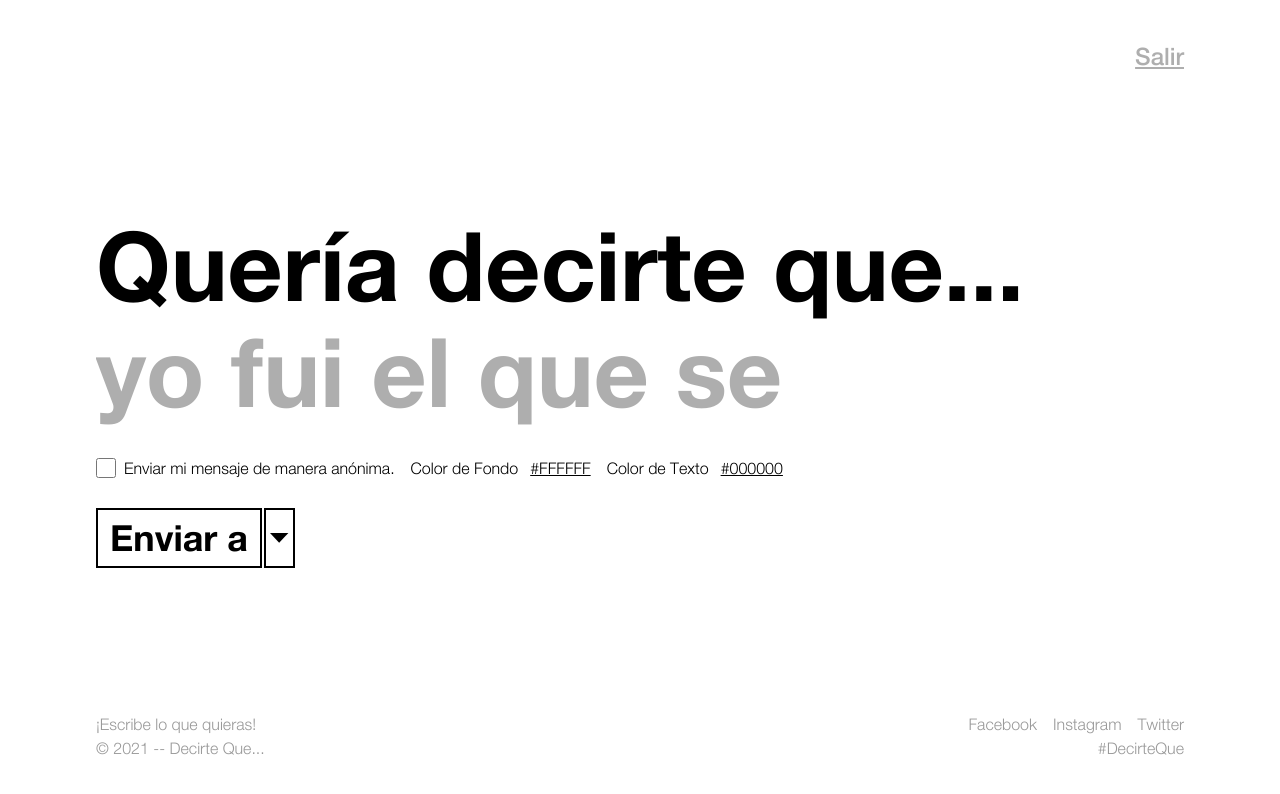
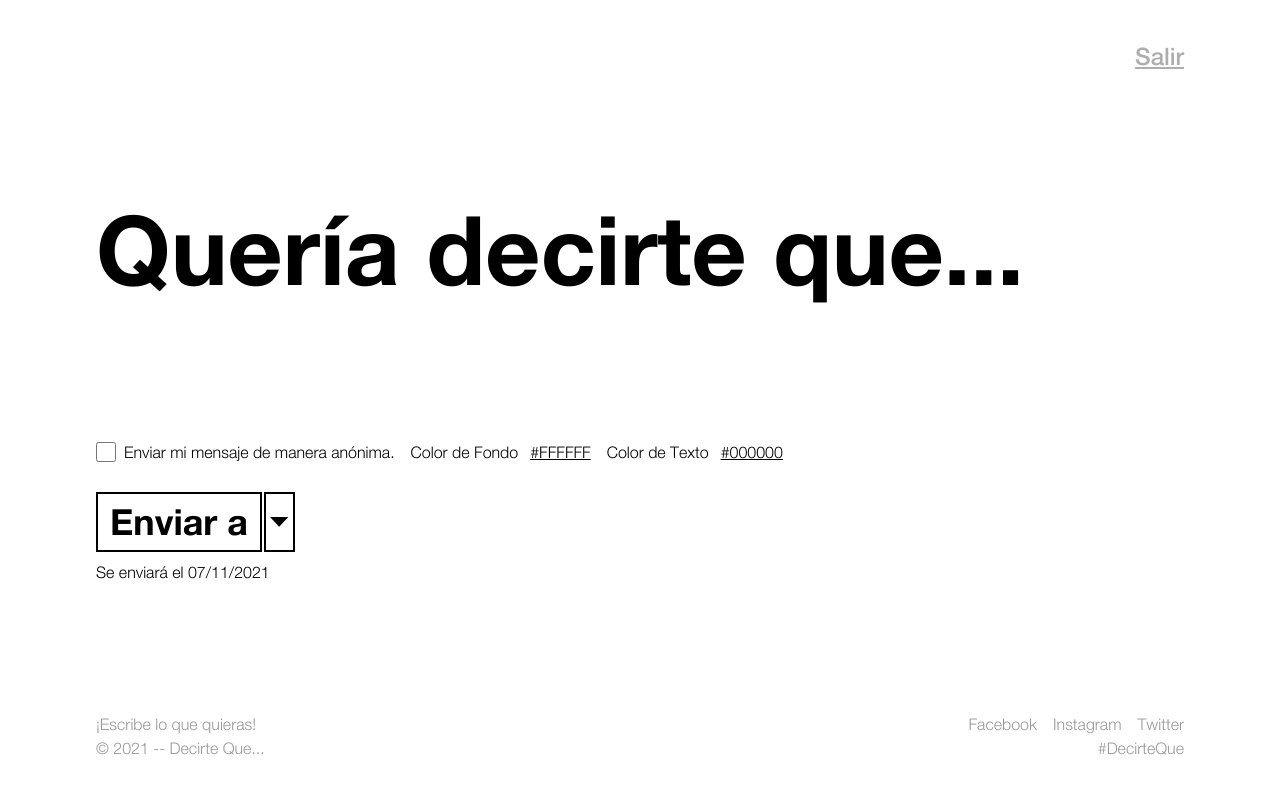
Before and after one commit to bveranoc/dqclient, a React (Create React App) app: page / in a window 1280 px wide. Shown: the top 794 px of the page. Built offline with nearby package versions, Linux system fonts and the light colour scheme.

Commit message:
Adding home color changing functionality

```diff
--- a/src/components/ColorPicker/index.js
+++ b/src/components/ColorPicker/index.js
@@ -1,11 +1,18 @@
 import React, { useRef, useState, useEffect } from 'react'
 
-const ColorPicker = ({ ctxColor, isText, homeData, setHomeData }) => {
+const ColorPicker = ({
+  ctxColor,
+  isText,
+  homeData,
+  setHomeData,
+  setHomeColor,
+}) => {
   const [color, setColor] = useState(ctxColor)
   const colorPicker = useRef()
 
   const onChange = () => {
     setColor(colorPicker.current.value.toUpperCase())
+    setHomeColor(colorPicker.current.value.toUpperCase())
   }
 
   useEffect(() => {
--- a/src/index.js
+++ b/src/index.js
@@ -7,15 +7,12 @@ import './index.css'
 
 // Context
 import MsgState from './store/context/messaging/msgState'
-import ThemeState from './store/context/theming/themeState'
 
 ReactDOM.render(
-  <ThemeState>
-    <MsgState>
-      <React.StrictMode>
-        <App />
-      </React.StrictMode>
-    </MsgState>
-  </ThemeState>,
+  <MsgState>
+    <React.StrictMode>
+      <App />
+    </React.StrictMode>
+  </MsgState>,
   document.getElementById('root')
 )
--- a/src/layout/AppLayout.js
+++ b/src/layout/AppLayout.js
@@ -1,21 +1,14 @@
-import React, { useContext } from 'react'
-
-// Context
-import ThemeContext from '../store/context/theming/themeContext'
+import React from 'react'
 
 // Components
 import Navbar from '../components/Navbar'
 import Footer from '../components/Footer'
 
-const AppLayout = ({ children }) => {
-  const themeContext = useContext(ThemeContext)
-  const { isWhiteTheme } = themeContext
-
+const AppLayout = ({ children, bgColor }) => {
   return (
     <div
-      className={`flex flex-col min-h-screen ${
-        !isWhiteTheme && 'bg-dq-bg-gray'
-      }`}
+      className="flex flex-col min-h-screen"
+      style={{ backgroundColor: bgColor }}
     >
       <div className="flex-grow align-middle px-24 flex flex-col">
         <Navbar />
--- a/src/pages/AuthPage.js
+++ b/src/pages/AuthPage.js
@@ -1,26 +1,15 @@
-import React, { useContext, useEffect } from 'react'
+import React from 'react'
 
 // Layout
 import AppLayout from '../layout/AppLayout'
-
-// Context
-import ThemeContext from '../store/context/theming/themeContext'
 
 // Components
 import FacebookButton from '../components/FacebookButton'
 import GoogleButton from '../components/GoogleButton'
 
 const AuthPage = () => {
-  const themeContext = useContext(ThemeContext)
-  const { switchTheme } = themeContext
-
-  useEffect(() => {
-    switchTheme(false)
-    //eslint-disable-next-line
-  }, [])
-
   return (
-    <AppLayout>
+    <AppLayout bgColor="#f2f2f2">
       <div className="font-neue">
         <p className="font-bold text-7xl text-dq-dark-gray">
           Para finalizar el envío <br />
--- a/src/pages/HomePage.js
+++ b/src/pages/HomePage.js
@@ -1,4 +1,4 @@
-import React, { useState, useContext, useEffect } from 'react'
+import React, { useState, useContext } from 'react'
 import { useHistory } from 'react-router-dom'
 
 // Layout
@@ -6,7 +6,6 @@ import AppLayout from '../layout/AppLayout'
 
 // Context
 import MsgContext from '../store/context/messaging/msgContext'
-import ThemeContext from '../store/context/theming/themeContext'
 
 // Components
 import ColorPicker from '../components/ColorPicker'
@@ -18,15 +17,12 @@ import { SET_DESTINATARY } from '../routes'
 const HomePage = () => {
   // Load Context
   const msgContext = useContext(MsgContext)
-  const themeContext = useContext(ThemeContext)
   const { saveHomeData, message, isAnonymus, bgColor, textColor, sendingDate } =
     msgContext
-  const { switchTheme } = themeContext
 
-  useEffect(() => {
-    switchTheme(true)
-    //eslint-disable-next-line
-  }, [])
+  // Load State
+  const [homeBg, setHomeBg] = useState(bgColor)
+  const [homeTxt, setHomeTxt] = useState(textColor)
 
   // Load router
   let history = useHistory()
@@ -47,20 +43,23 @@ const HomePage = () => {
   }
 
   return (
-    <AppLayout>
+    <AppLayout bgColor={homeBg}>
       <div className="flex justify-center flex-col py-10">
-        <h1 className="font-neue font-bold text-8xl">Quería decirte que...</h1>
+        <h1 className="font-neue font-bold text-8xl" style={{ color: homeTxt }}>
+          Quería decirte que...
+        </h1>
         <form className="font-neue" onSubmit={onSubmit}>
           <div className="flex flex-col">
             <input
               type="text"
-              placeholder="yo fui el que se"
-              className="text-8xl font-bold placeholder-dq-dark-gray outline-none bg-transparent"
+              className="text-8xl font-bold outline-none bg-transparent"
               autoFocus
               value={homeData.message}
               onChange={(e) =>
                 setHomeData({ ...homeData, message: e.target.value })
               }
+              style={{ color: homeTxt }}
+              maxLength="20"
               required
             />
             <div className="my-7 flex">
@@ -80,12 +79,14 @@ const HomePage = () => {
                 ctxColor={bgColor}
                 homeData={homeData}
                 setHomeData={setHomeData}
+                setHomeColor={setHomeBg}
               />
               <ColorPicker
                 ctxColor={textColor}
                 isText
                 homeData={homeData}
                 setHomeData={setHomeData}
+                setHomeColor={setHomeTxt}
               />
             </div>
           </div>
@@ -98,6 +99,11 @@ const HomePage = () => {
             </button>
             <DatePicker homeData={homeData} setHomeData={setHomeData} />
           </div>
+          <p className="mt-2">
+            Se enviará el{' '}
+            {homeData.sendingDate &&
+              homeData.sendingDate.split('-').reverse().join('/')}
+          </p>
         </form>
       </div>
     </AppLayout>
--- a/src/pages/MessagePage.js
+++ b/src/pages/MessagePage.js
@@ -1,19 +1,9 @@
-import React, { useContext, useEffect } from 'react'
-
-import ThemeContext from '../store/context/theming/themeContext'
+import React from 'react'
 
 // Layout
 import AppLayout from '../layout/AppLayout'
 
 const MessagePage = () => {
-  const themeContext = useContext(ThemeContext)
-  const { switchTheme } = themeContext
-
-  useEffect(() => {
-    switchTheme(true)
-    //eslint-disable-next-line
-  }, [])
-
   return (
     <AppLayout>
       <p>Hola</p>
--- a/src/pages/SetDestinataryPage.js
+++ b/src/pages/SetDestinataryPage.js
@@ -1,11 +1,10 @@
-import React, { useContext, useEffect, useState, useRef } from 'react'
+import React, { useContext, useState, useRef } from 'react'
 import { motion } from 'framer-motion'
 
 // Layout
 import AppLayout from '../layout/AppLayout'
 
 // Context
-import ThemeContext from '../store/context/theming/themeContext'
 import MsgContext from '../store/context/messaging/msgContext'
 
 // Icons
@@ -30,9 +29,7 @@ const SetDestinataryPage = () => {
   const [destinatary, setDestinatary] = useState('')
   const destinataryRef = useRef()
 
-  const themeContext = useContext(ThemeContext)
   const msgContext = useContext(MsgContext)
-  const { switchTheme } = themeContext
   const { saveDestinatary } = msgContext
 
   const onChange = () => {
@@ -44,11 +41,6 @@ const SetDestinataryPage = () => {
     saveDestinatary(destinatary)
   }
 
-  useEffect(() => {
-    switchTheme(false)
-    //eslint-disable-next-line
-  }, [])
-
   return (
     <motion.div
       initial="out"
@@ -57,7 +49,7 @@ const SetDestinataryPage = () => {
       variants={pageVariants}
       transition={pageTransition}
     >
-      <AppLayout>
+      <AppLayout bgColor="#f2f2f2">
         <form className="font-neue text-dq-dark-gray" onSubmit={onSubmit}>
           <div className="flex items-center justify-between">
             <input
@@ -74,7 +66,7 @@ const SetDestinataryPage = () => {
               type="submit"
             >
               <EnterIcon />
-              <span className="align-text-top">Enviar</span>
+              <span className="align-text-top hover:text-black">Enviar</span>
             </button>
           </div>
           <p className="mt-7 font-medium text-3xl">
--- a/src/store/context/theming/themeContext.js
+++ /dev/null
@@ -1,5 +0,0 @@
-import { createContext } from 'react'
-
-const ThemeContext = createContext()
-
-export default ThemeContext
--- a/src/store/context/theming/themeReducer.js
+++ /dev/null
@@ -1,15 +0,0 @@
-import { SWITCH_THEME } from '../../types'
-
-const reducer = (state, action) => {
-  switch (action.type) {
-    case SWITCH_THEME:
-      return {
-        ...state,
-        isWhiteTheme: action.payload,
-      }
-    default:
-      return state
-  }
-}
-
-export default reducer
--- a/src/store/context/theming/themeState.js
+++ /dev/null
@@ -1,33 +0,0 @@
-import { useReducer } from 'react'
-import ThemeReducer from './themeReducer'
-import ThemeContext from './themeContext'
-
-import { SWITCH_THEME } from '../../types'
-
-const ThemeState = (props) => {
-  const initialState = {
-    isWhiteTheme: true,
-  }
-
-  const [state, dispatch] = useReducer(ThemeReducer, initialState)
-
-  const switchTheme = (data) => {
-    dispatch({
-      type: SWITCH_THEME,
-      payload: data,
-    })
-  }
-
-  return (
-    <ThemeContext.Provider
-      value={{
-        isWhiteTheme: state.isWhiteTheme,
-        switchTheme,
-      }}
-    >
-      {props.children}
-    </ThemeContext.Provider>
-  )
-}
-
-export default ThemeState
```
